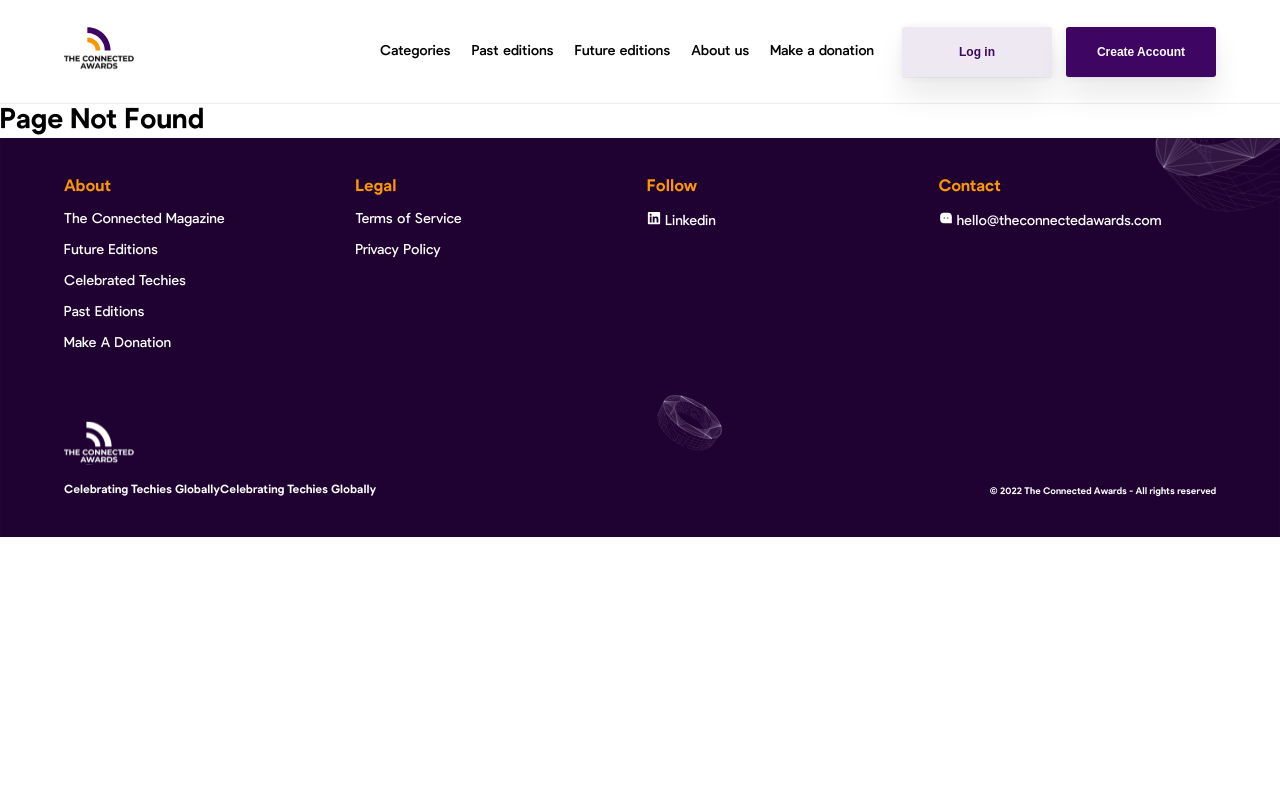
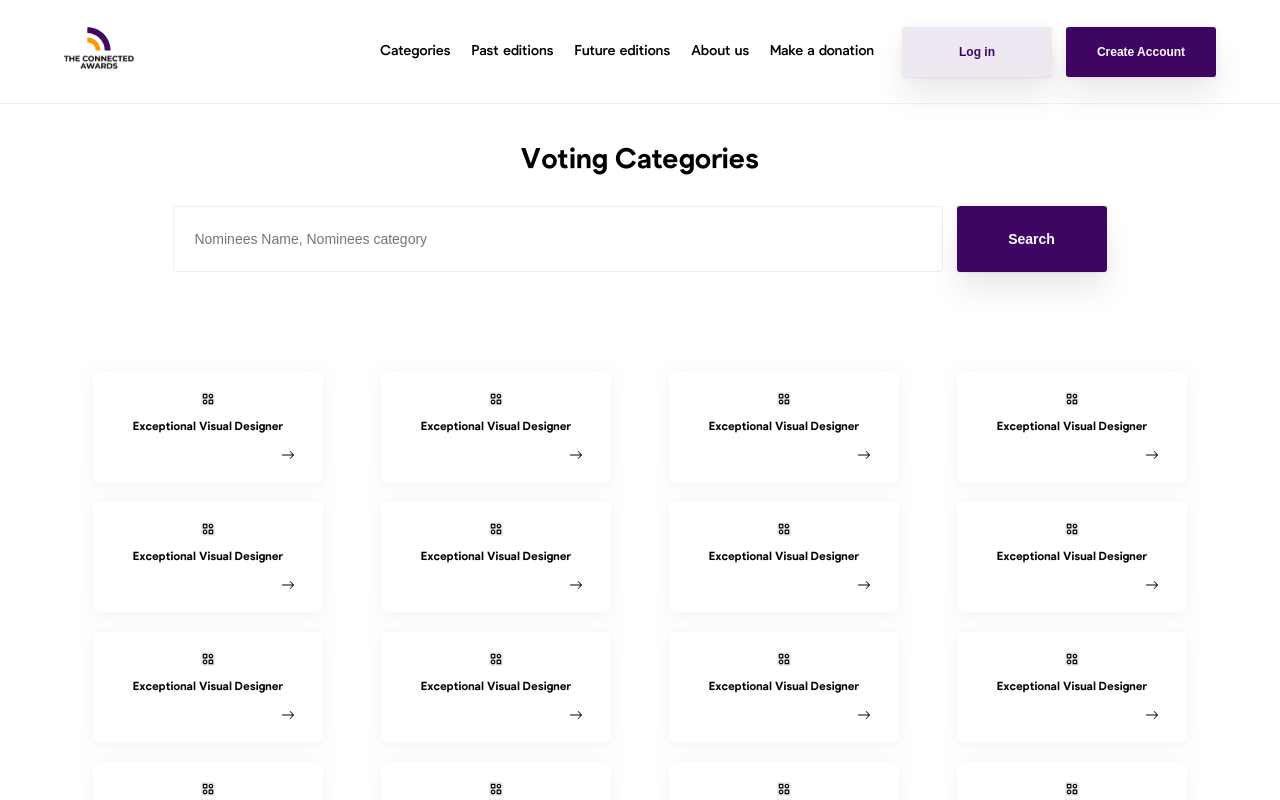
Before and after one commit to blyncnov/connectedawards, a Next.js app: page /categories in a window 1280 px wide. Before the commit this address had no page. Shown: the top 800 px of the page. Built offline with nearby package versions, Linux system fonts and the light colour scheme.

Commit message:
connected Awards Assesments part 3.1

```diff
--- a/layout/Navigation.jsx
+++ b/layout/Navigation.jsx
@@ -41,7 +41,11 @@ const Navigation = () => {
                   }
                 >
                   <ul className="Navigation__Lists" onClick={IsClickedHandler}>
-                    <li>Categories</li>
+                    <li>
+                      <Link href="/categories">
+                        <a style={{ color: "black" }}>Categories</a>
+                      </Link>
+                    </li>
 
                     <li>
                       <Link href="/techies">
--- /dev/null
+++ b/pages/categories.js
@@ -0,0 +1,46 @@
+import React from "react";
+import { BiCategoryAlt } from "react-icons/bi";
+import { BsArrowRight } from "react-icons/bs";
+import Techiesdata from "../data/Techies";
+
+const Categories = () => {
+  return (
+    <>
+      <div className="General__Container">
+        <div className="max__width">
+          <div className="About__Header__Text">
+            <h1>Voting Categories</h1>
+
+            <div className="HeroSection__Input__Section">
+              <form className="Hero__Form">
+                <input
+                  type="text"
+                  className="HeroSection__Input"
+                  placeholder="Nominees Name, Nominees category"
+                />
+                <button className="button HeroSection__btn-1">Search</button>
+              </form>
+            </div>
+          </div>
+          <br />
+          <br />
+          <div className="Future__Grid Nominee__Grid">
+            {Techiesdata.map((techie) => {
+              return (
+                <div key={techie.id} className="Future__Box ">
+                  <BiCategoryAlt style={{ backgroundColor: "#EEE8F2" }} />
+                  <h5 className="Nominee__role">{techie.role}</h5>
+                  <div className="Nominee__arrow">
+                    <BsArrowRight />
+                  </div>
+                </div>
+              );
+            })}
+          </div>
+        </div>
+      </div>
+    </>
+  );
+};
+
+export default Categories;
--- a/styles/homepage/future.css
+++ b/styles/homepage/future.css
@@ -24,10 +24,22 @@
 
 .dummy__image {
   background-color: #d1d1d6;
-  height: 100px;
+  height: 150px;
   width: 100%;
   border-radius: 2px;
 }
+
+.Nominee__arrow {
+  display: flex;
+  text-align: end;
+  justify-content: flex-end;
+  align-items: center;
+  width: 100%;
+}
+
+  .Nominee__role {
+    text-align: center;
+  }
 
 @media (max-width: 768px) {
   .Future__Grid {
@@ -35,4 +47,13 @@
     grid-template-columns: repeat(1, 1fr);
     margin: 2em 0 3em 0;
   }
+
+  .Nominee__Grid {
+    grid-template-columns: repeat(2, 1fr);
+  }
+
+  .dummy__image {
+    height: 150px;
+  }
+
 }
```
Also changed, not shown: pages/about.js (+10 -7 lines).
